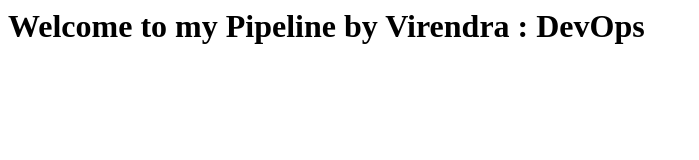
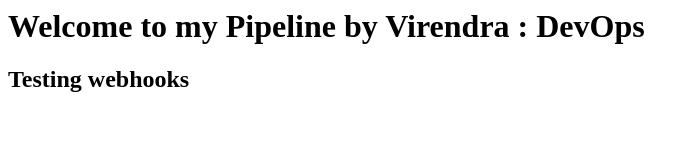
Before and after one commit to chavanvirendra18/mywebsite, a plain HTML site: page index.html in a window 1280 px wide. Shown: the whole page, without its empty margins (0-699 px from the left). Drawn offline with Linux system fonts and the light colour scheme.

Commit message:
changed website content webhook

```diff
--- a/index.html
+++ b/index.html
@@ -2,3 +2,4 @@
 <title>Jenkins CICD Pipeline</title>
 <body>
 <h1>Welcome to my Pipeline by Virendra : DevOps</h1>
+<h2>Testing webhooks</h2>
```
